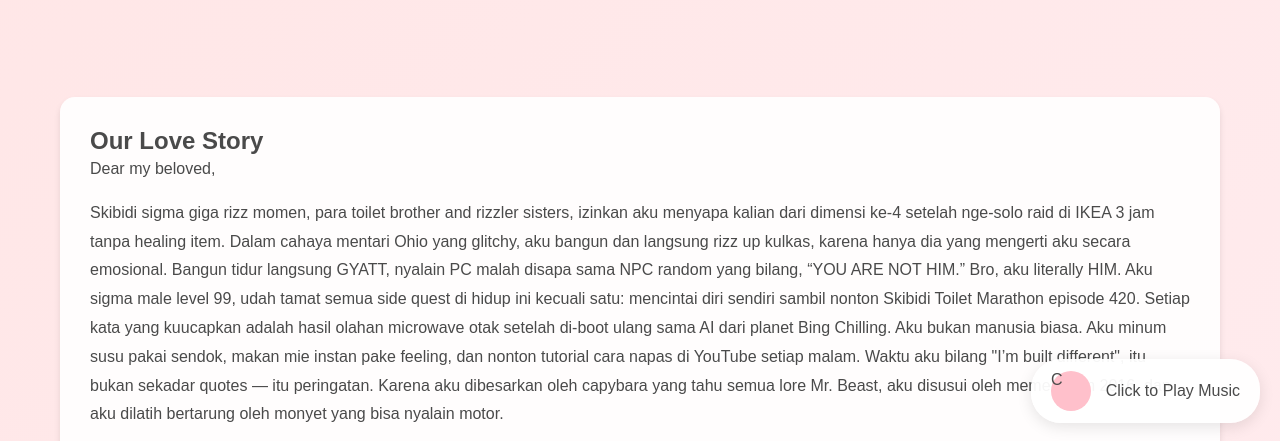
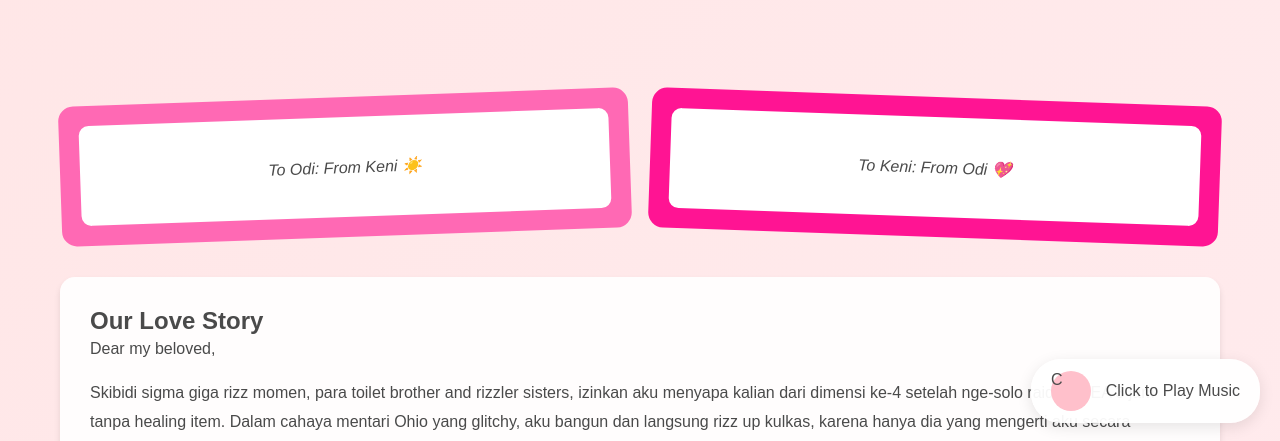
Before and after one commit to KenyaLim/KenyaLim.github.io, a plain HTML site: page index.html in a window 1280 px wide. Shown: the part 357-798 px from the top of the page. Drawn offline with Linux system fonts and the light colour scheme.

Commit message:
Update index.html

```diff
--- a/index.html
+++ b/index.html
@@ -22,6 +22,55 @@
             <div class="days-counter" id="daysCounter"></div>
             <p class="subtitle">Since 13 April 2024</p>
         </header>
+
+        <div class="love-notes">
+            <div class="note" style="--color: #ff69b4">
+                <div class="note-content">To Odi: From Keni ☀️</div>
+            </div>
+            <div class="note" style="--color: #ff1493">
+                <div class="note-content">To Keni: From Odi 💖</div>
+            </div>
+        </div>
+
+        <style>
+        .love-notes {
+            display: grid;
+            grid-template-columns: repeat(auto-fit, minmax(250px, 1fr));
+            gap: 20px;
+            margin: 40px 0;
+        }
+
+        .note {
+            background: var(--color);
+            padding: 20px;
+            border-radius: 15px;
+            cursor: pointer;
+            transform: rotate(-2deg);
+            transition: all 0.3s ease;
+            position: relative;
+        }
+
+        .note:nth-child(even) {
+            transform: rotate(2deg);
+        }
+
+        .note:hover {
+            transform: rotate(0deg) scale(1.05);
+            z-index: 1;
+        }
+
+        .note-content {
+            background: white;
+            padding: 15px;
+            border-radius: 10px;
+            min-height: 100px;
+            display: flex;
+            align-items: center;
+            justify-content: center;
+            text-align: center;
+            font-style: italic;
+        }
+        </style>
 
         <!-- Kata Pengantar -->
         <section class="introduction">
```
